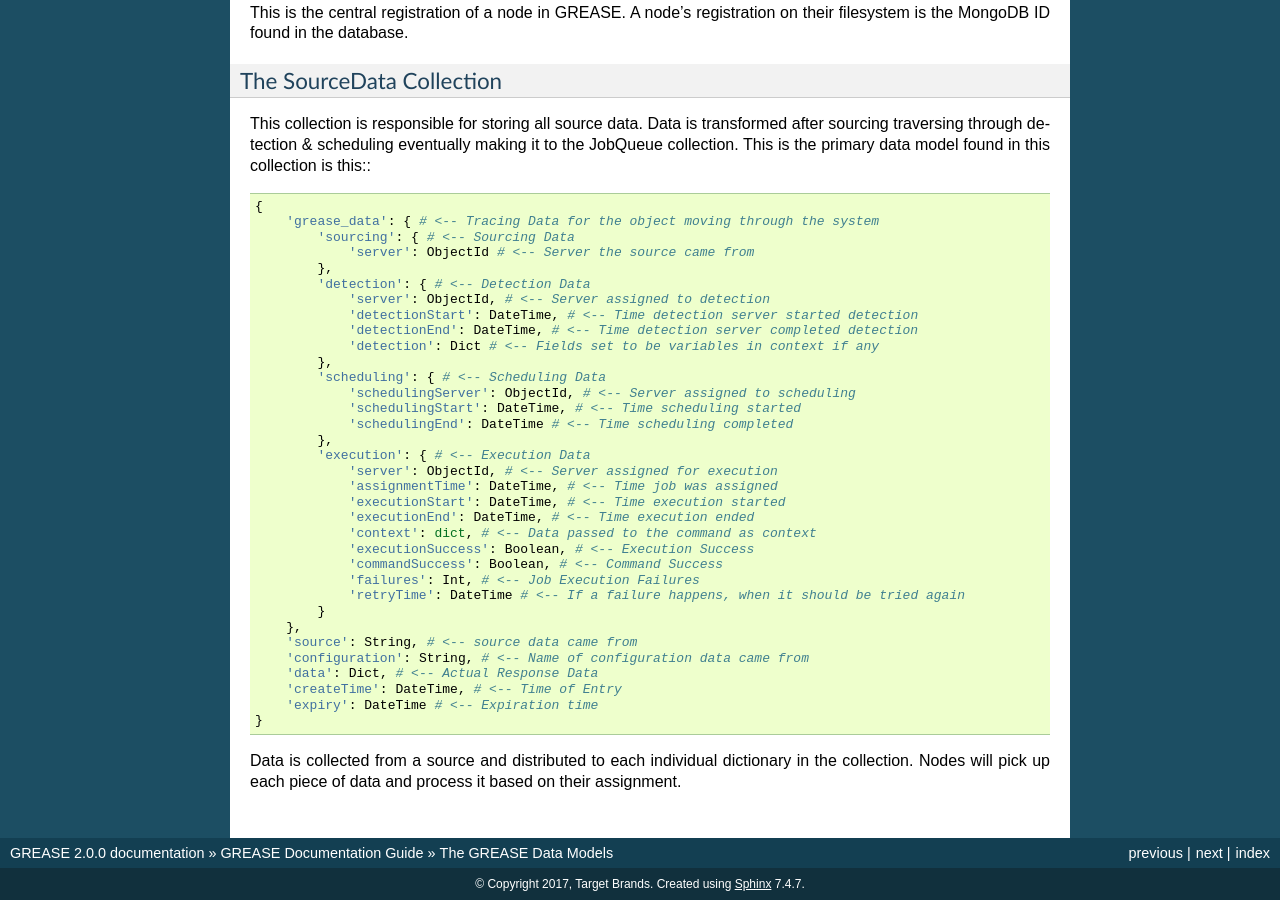
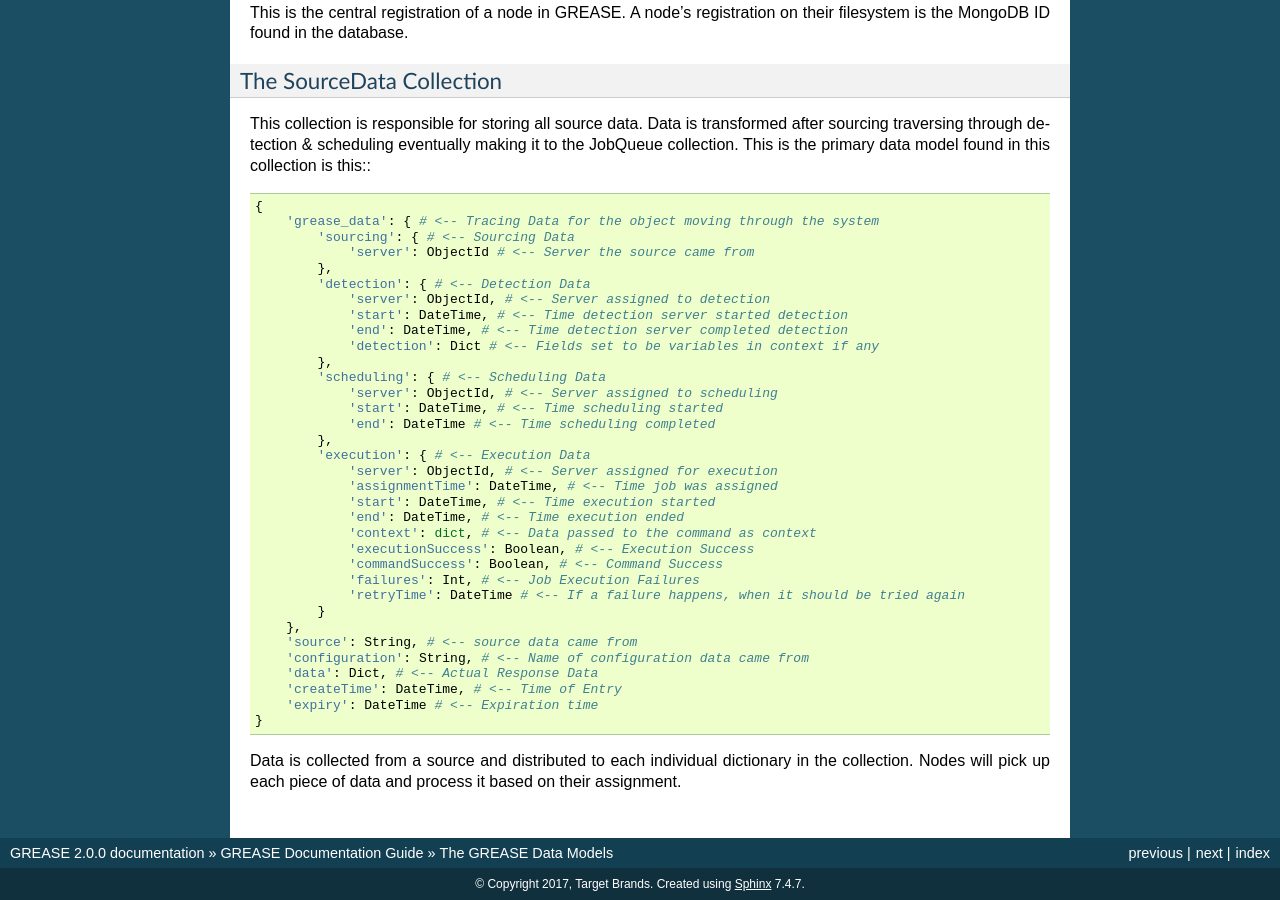
Before and after one commit to target/grease, a Sphinx documentation site: the page built from docs/GreaseGuide/data_model.rst, in a window 1280 px wide and 900 px high, scrolled down 966 px. Built offline with Sphinx 7.4.7, drawn with Linux system fonts in a browser that asks for light colours.

Commit message:
Made Data Model Simple for SourceData
Signed-off-by: James.E.Bell <james.e.bell@target.com>

```diff
--- a/docs/GreaseGuide/data_model.rst
+++ b/docs/GreaseGuide/data_model.rst
@@ -67,20 +67,20 @@ collection is this:::
             },
             'detection': { # <-- Detection Data
                 'server': ObjectId, # <-- Server assigned to detection
-                'detectionStart': DateTime, # <-- Time detection server started detection
-                'detectionEnd': DateTime, # <-- Time detection server completed detection
+                'start': DateTime, # <-- Time detection server started detection
+                'end': DateTime, # <-- Time detection server completed detection
                 'detection': Dict # <-- Fields set to be variables in context if any
             },
             'scheduling': { # <-- Scheduling Data
-                'schedulingServer': ObjectId, # <-- Server assigned to scheduling
-                'schedulingStart': DateTime, # <-- Time scheduling started
-                'schedulingEnd': DateTime # <-- Time scheduling completed
+                'server': ObjectId, # <-- Server assigned to scheduling
+                'start': DateTime, # <-- Time scheduling started
+                'end': DateTime # <-- Time scheduling completed
             },
             'execution': { # <-- Execution Data
                 'server': ObjectId, # <-- Server assigned for execution
                 'assignmentTime': DateTime, # <-- Time job was assigned
-                'executionStart': DateTime, # <-- Time execution started
-                'executionEnd': DateTime, # <-- Time execution ended
+                'start': DateTime, # <-- Time execution started
+                'end': DateTime, # <-- Time execution ended
                 'context': dict, # <-- Data passed to the command as context
                 'executionSuccess': Boolean, # <-- Execution Success
                 'commandSuccess': Boolean, # <-- Command Success
```
Also changed, not shown: 2 other files.
